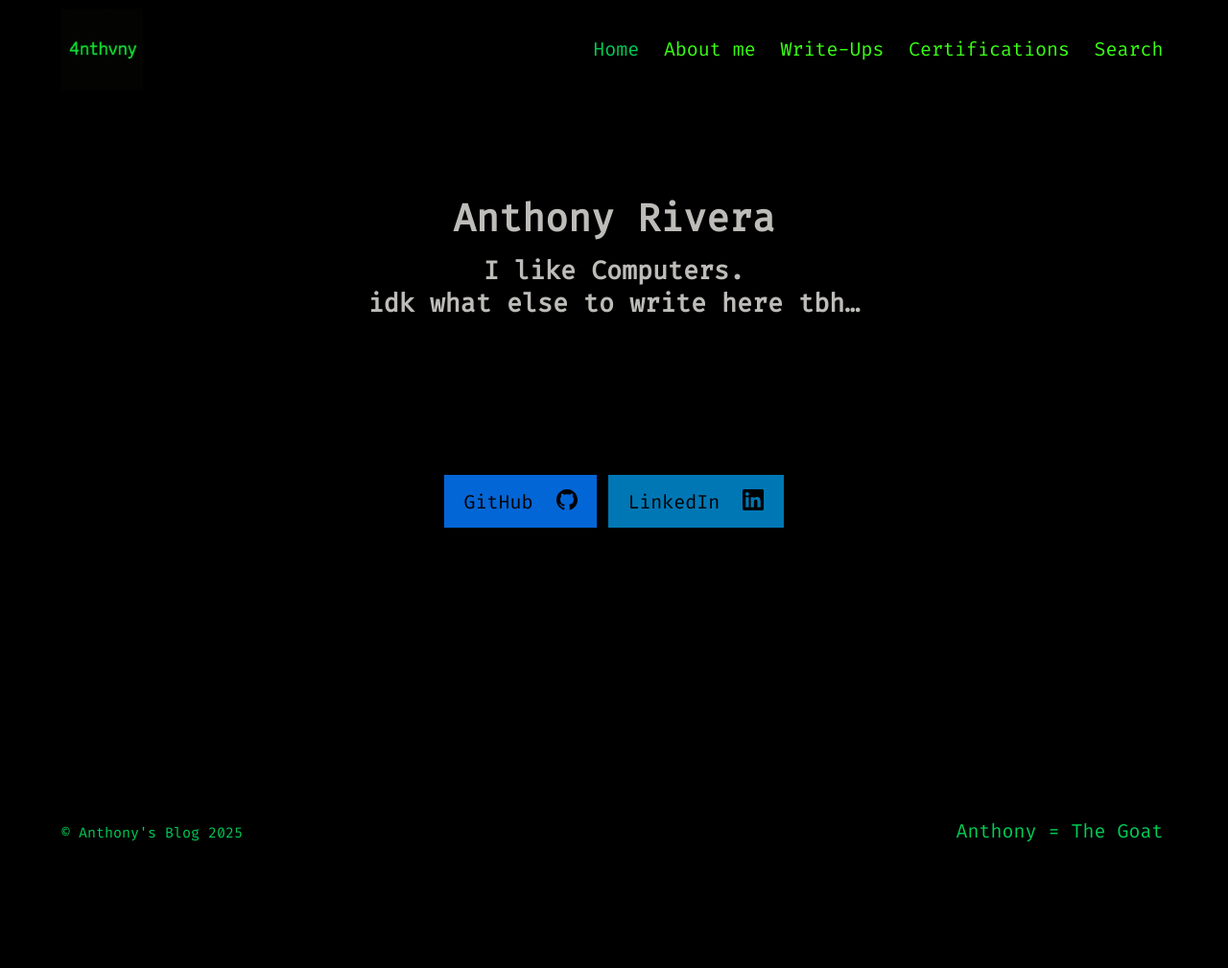
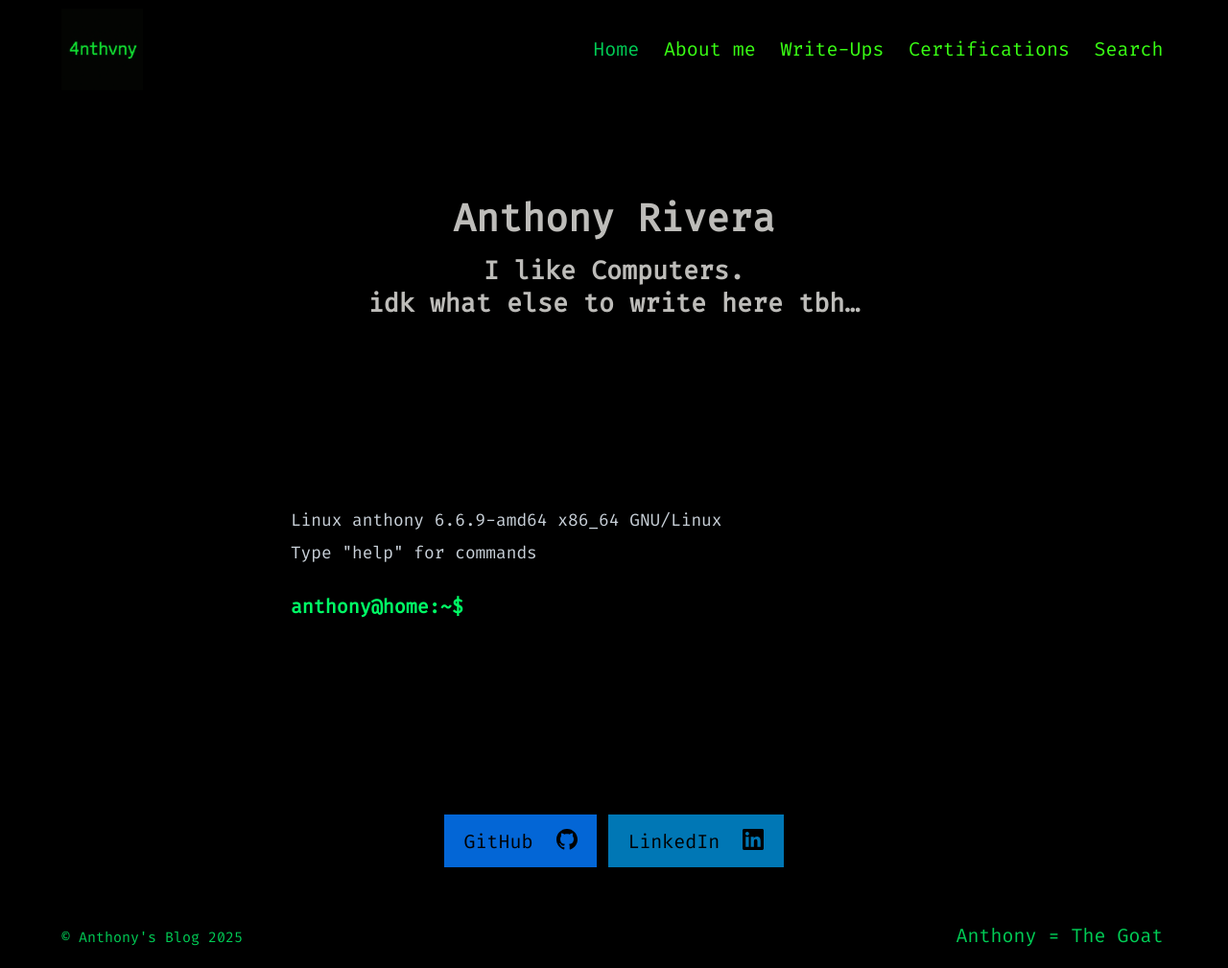
Before and after one commit to 4nthvny/4nthvny.github.io, a Jekyll site: the page built from index.md, in a window 1280 px wide. Shown: the whole page at 96% size. Built offline with Jekyll 4.4.1, drawn with Linux system fonts in a browser that asks for light colours; before the commit the page ends 900 px from its top, so only the background shows below that; some of the changed lines change nothing that is shown.

Commit message:
Update index.md

```diff
--- a/index.md
+++ b/index.md
@@ -12,6 +12,204 @@ feature_text: |-
 feature_image: ""   # optional — can leave blank
 ---
 
+<!-- START: Web Terminal -->
+<div id="terminal" aria-label="web terminal"></div>
+
+<style>
+  #terminal {
+    background: #000;
+    color: #c9d1d9;
+    padding: 20px;
+    border-radius: 12px;
+    font-family: "Fira Code", ui-monospace, monospace;
+    line-height: 1.5;
+    min-height: 320px;
+    max-width: 1100px;
+    overflow: auto;
+    box-shadow: 0 8px 30px rgba(0,0,0,0.6);
+    margin: 2rem 0;
+  }
+  .prompt { color:#00ff66; font-weight:600; }
+  .cursor { animation: blink 1s steps(1) infinite; color:#00ff66; margin-left:4px; }
+  @keyframes blink { 50% { opacity: 0 } }
+  .line { margin: 0 0 .25rem 0; white-space: pre-wrap; font-size: 1.05rem; }
+  .input-wrap { display:flex; gap:.6rem; align-items:center; }
+  .input { outline:none; display:inline-block; color:#fff; min-width:4px; }
+</style>
+
+<script>
+document.addEventListener('DOMContentLoaded', () => {
+  const term = document.getElementById('terminal');
+  const PROMPT = 'anthony@home:~$';
+  const INTRO  = 'Linux anthony 6.6.9-amd64 x86_64 GNU/Linux\nType "help" for commands';
+
+  // demo file contents
+  const FILES = {
+    'flag.txt': 'Y2hhdCB3aWxsIGkgZ2V0IGhpcmVkPw==' // base64 of "chat will i get hired?"
+  };
+
+  const HISTORY = [];
+  let histIdx = -1;
+
+  // utils
+  const sanitize = (s) => { const d = document.createElement('div'); d.innerText = s; return d.innerHTML; };
+
+  function writeLine(text, asCmd=false) {
+    const p = document.createElement('p');
+    p.className = 'line';
+    p.innerHTML = asCmd
+      ? `<span class="prompt">${sanitize(PROMPT)}</span> ${sanitize(text)}`
+      : sanitize(text);
+    term.appendChild(p);
+    term.scrollTop = term.scrollHeight;
+  }
+
+  function placeCaretAtEnd(el){
+    const r = document.createRange();
+    const s = window.getSelection();
+    r.selectNodeContents(el);
+    r.collapse(false);
+    s.removeAllRanges();
+    s.addRange(r);
+  }
+
+  function writeInputLine() {
+    const wrap = document.createElement('div');
+    wrap.className = 'input-wrap';
+
+    const promptSpan = document.createElement('span');
+    promptSpan.className = 'prompt';
+    promptSpan.textContent = PROMPT;
+
+    const input = document.createElement('span');
+    input.className = 'input';
+    input.id = 'input-line';
+    input.contentEditable = 'true';
+    input.spellcheck = false;
+
+    const cursor = document.createElement('span');
+    cursor.className = 'cursor';
+    cursor.textContent = '█';
+
+    wrap.appendChild(promptSpan);
+    wrap.appendChild(input);
+    wrap.appendChild(cursor);
+    term.appendChild(wrap);
+    term.scrollTop = term.scrollHeight;
+
+    setTimeout(() => { input.focus(); placeCaretAtEnd(input); }, 0);
+
+    input.addEventListener('keydown', (e) => {
+      // Ctrl+L -> clear
+      if (e.ctrlKey && e.key.toLowerCase() === 'l') {
+        e.preventDefault();
+        term.innerHTML = '';
+        writeLine(INTRO);
+        writeInputLine();
+        return;
+      }
+
+      // history
+      if (e.key === 'ArrowUp' || e.key === 'ArrowDown') {
+        e.preventDefault();
+        if (!HISTORY.length) return;
+        if (e.key === 'ArrowUp') histIdx = Math.max(0, histIdx - 1);
+        else histIdx = Math.min(HISTORY.length - 1, histIdx + 1);
+        input.textContent = HISTORY[histIdx] || '';
+        placeCaretAtEnd(input);
+        return;
+      }
+
+      // Enter -> execute
+      if (e.key === 'Enter') {
+        e.preventDefault();
+        const raw = input.innerText.trim();
+        term.removeChild(wrap);
+        writeLine(raw, true);
+        if (raw) { HISTORY.push(raw); histIdx = HISTORY.length; }
+        handleCommand(raw);
+        return;
+      }
+    });
+  }
+
+  function handleCommand(raw) {
+    // tokenize, preserving flags like "-d"
+    const parts = raw.split(/\s+/);
+    const cmd = (parts.shift() || '').toLowerCase();
+
+    // map of simple commands
+    const simple = {
+      'help': () => `Available commands:
+- whoami
+- ls
+- cat flag.txt
+- base64 -d flag.txt
+- certs
+- job`,
+      'whoami': () => 'Anthony Rivera | Cybersecurity student | Security+',
+      'ls': () => 'flag.txt',
+      'certs': () => `Certifications:
+- CompTIA Security+
+- Red Team Operator
+- Blue Team Level 1`,
+      'job': () => 'Currently seeking cybersecurity internships and security engineer roles.',
+      'clear': () => { term.innerHTML = ''; return ''; }
+    };
+
+    // base64 -d flag.txt (special case)
+    if (cmd === 'base64') {
+      const flag = parts.shift(); // should be "-d"
+      const target = (parts.shift() || '').toLowerCase();
+      if (flag === '-d' && target === 'flag.txt') {
+        writeLine('chat will i get hired?');
+      } else {
+        writeLine('usage: base64 -d flag.txt');
+      }
+      writeInputLine();
+      return;
+    }
+
+    // cat flag.txt
+    if (cmd === 'cat') {
+      const target = (parts.shift() || '').toLowerCase();
+      if (!target) {
+        writeLine('usage: cat <file>');
+      } else if (target === 'flag.txt') {
+        writeLine(FILES['flag.txt']);
+      } else {
+        writeLine(`cat: ${target}: No such file`);
+      }
+      writeInputLine();
+      return;
+    }
+
+    // simple commands
+    if (cmd in simple) {
+      const out = simple[cmd]();
+      if (out) writeLine(out);
+      writeInputLine();
+      return;
+    }
+
+    if (cmd.length) writeLine(`command not found: ${cmd}`);
+    writeInputLine();
+  }
+
+  // click to focus
+  term.addEventListener('click', () => {
+    const i = document.getElementById('input-line');
+    if (i) i.focus();
+  });
+
+  // boot
+  writeLine(INTRO);
+  writeInputLine();
+});
+</script>
+<!-- END: Web Terminal -->
+
+
 <div class="typeset" style="text-align:center; margin-top:2rem;">
   {% include button.html text="GitHub" icon="github" link="https://github.com/4nthvny" color="#0366d6" %}
   {% include button.html text="LinkedIn" icon="linkedin" link="https://www.linkedin.com/in/anthony-d-rivera" color="#0077B5" %}
```
